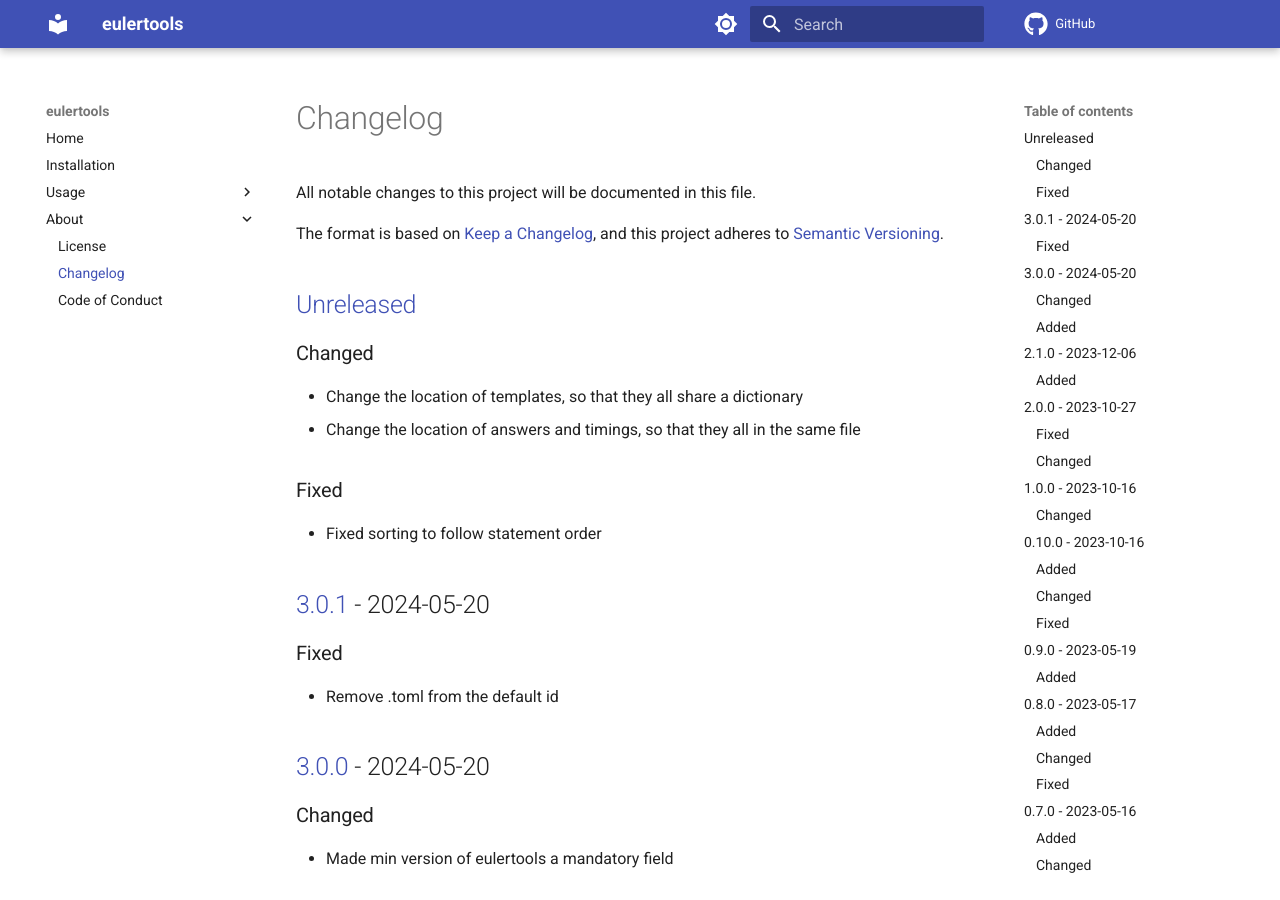
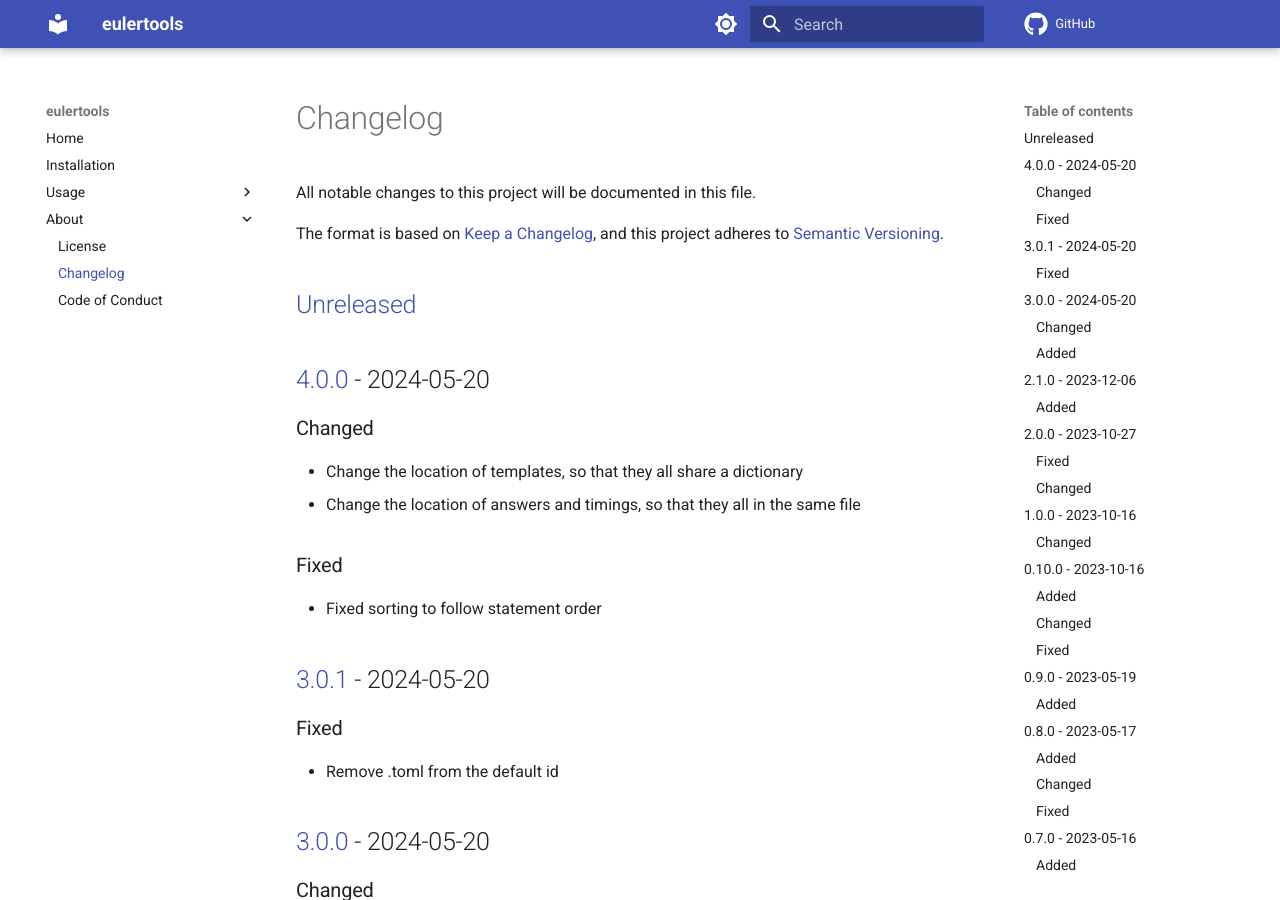
Before and after one commit to spapanik/py-euler, an MkDocs documentation site: the page built from docs/CHANGELOG.md, in a window 1280 px wide and 900 px high. Built offline with MkDocs 1.6.1 and Material for MkDocs 9.7.7, drawn with Linux system fonts in a browser that asks for light colours; comment, search, counter and statistics services are not loaded.

Commit message:
🚀 Bump version

```diff
--- a/docs/CHANGELOG.md
+++ b/docs/CHANGELOG.md
@@ -5,6 +5,8 @@
 The format is based on [Keep a Changelog], and this project adheres to [Semantic Versioning].
 
 ## [Unreleased]
+
+## [4.0.0] - 2024-05-20
 
 ### Changed
 
@@ -154,7 +156,8 @@
 
 [Keep a Changelog]: https://keepachangelog.com/en/1.0.0/
 [Semantic Versioning]: https://semver.org/spec/v2.0.0.html
-[Unreleased]: https://github.com/spapanik/eulertools/compare/v3.0.1...main
+[Unreleased]: https://github.com/spapanik/eulertools/compare/v4.0.0...main
+[4.0.0]: https://github.com/spapanik/eulertools/compare/v3.0.1...v4.0.0
 [3.0.1]: https://github.com/spapanik/eulertools/compare/v3.0.0...v3.0.1
 [3.0.0]: https://github.com/spapanik/eulertools/compare/v2.1.0...v3.0.0
 [2.1.0]: https://github.com/spapanik/eulertools/compare/v2.0.0...v2.1.0
--- a/pyproject.toml
+++ b/pyproject.toml
@@ -126,7 +126,7 @@
 
 [tool.poetry]
 name = "eulertools"
-version = "3.0.1"
+version = "4.0.0"
 description = "Multilanguage competitive coding toolbox"
 authors = [
     "Stephanos Kuma <stephanos@kuma.ai>",
--- a/src/eulertools/__version__.py
+++ b/src/eulertools/__version__.py
@@ -1 +1 @@
-__version__ = "3.0.1"
+__version__ = "4.0.0"
```
